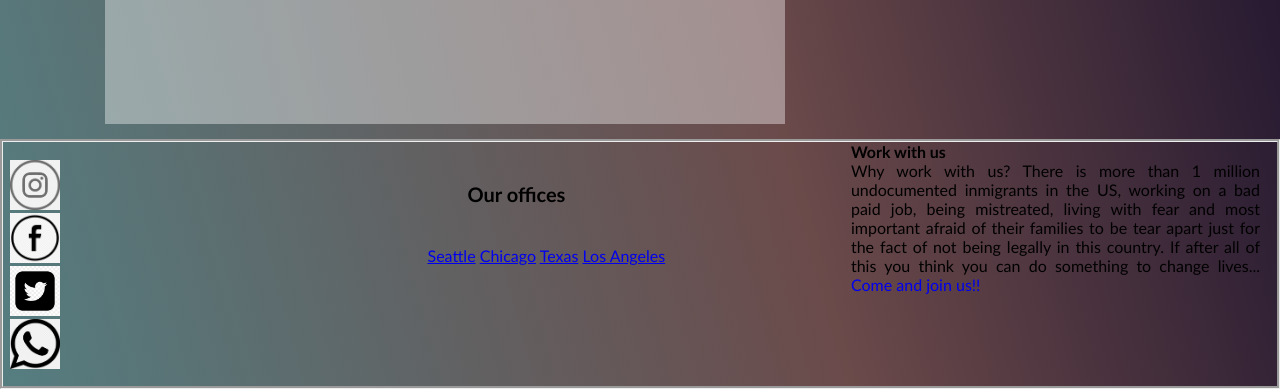
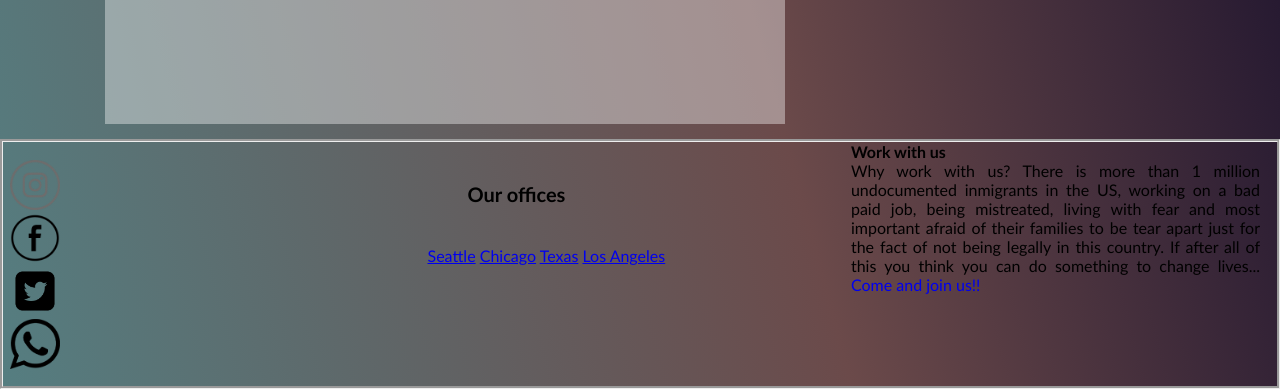
Before and after one commit to DuvanMontero/ally-inmigartionlaw, a website: page pages/chicago.html in a window 1280 px wide. Shown: the part 1199-1588 px from the top of the page. Drawn offline with Linux system fonts and the light colour scheme.

Commit message:
new changes

```diff
--- a/pages/chicago.html
+++ b/pages/chicago.html
@@ -13,6 +13,7 @@
     <meta property="og:url" content="">
     <meta property="og:image" content="">
     <meta name="description" content="Alexandra Lozano has dedicated her live to help undocumented inmigrants to fix theirs legal status within the EEUU. We based our cases in the VAWA law. In this way we can say Yes! to those who were told No! before. This awesome inmigration law firm has brought down barreirs stablishing two of its offices in Colombia (Bogota & Barranquilla).">
+    <link rel="shortcut icon" href="../img/favicon.ico" type="image/x-icon">
     <title>Chicago ofiice</title>
 </head>
 <header class="chicagoimg">
@@ -75,10 +76,10 @@
 <body>
     <footer class="footerchi"> <!--FOOTER-->
         <div class="redes">
-            <a href="https://www.instagram.com/" target="blank"> <img src="../img/Instagram.png" width="50" height="50" alt="Instragram logo" > </a>
-            <a href="https://www.facebook.com/" target="blank"> <img src="../img/facebook.png" width="50" height="50" alt="Facebook logo"></a>
-            <a href="https://twitter.com/" target="blank"><img src="../img/Twitter.png" width="50" height="50" alt="Twitter logo"></a>
-            <a href="https://web.whatsapp.com/" target="blank"><img src="../img/WhatsApp.png" width="50" height="50" alt="WhatsApp logo"></a>
+            <a href="https://www.instagram.com/" target="blank"> <img src="../img/Instagram-removebg-preview.png" width="50" height="50" alt="Instragram logo" > </a>
+            <a href="https://www.facebook.com/" target="blank"> <img src="../img/facebook-removebg-preview.png" width="50" height="50" alt="Facebook logo"></a>
+            <a href="https://twitter.com/" target="blank"><img src="../img/Twitter-removebg-preview.png" width="50" height="50" alt="Twitter logo"></a>
+            <a href="https://web.whatsapp.com/" target="blank"><img src="../img/WhatsApp-removebg-preview.png" width="50" height="50" alt="WhatsApp logo"></a>
         </div>
         <div class="offices">
     <h4 class="offices2">Our offices</h4>
```
Also changed, not shown: index.html (+1 -0 lines), pages/ESPAÑOL.html (+1 -0 lines), pages/Los angeles.html (+1 -0 lines), pages/Nosotros.html (+1 -0 lines), pages/comeandjoinus.html (+1 -0 lines), pages/seattle.html (+5 -4 lines), pages/texas.html (+5 -4 lines), img/favicon.ico (added).
